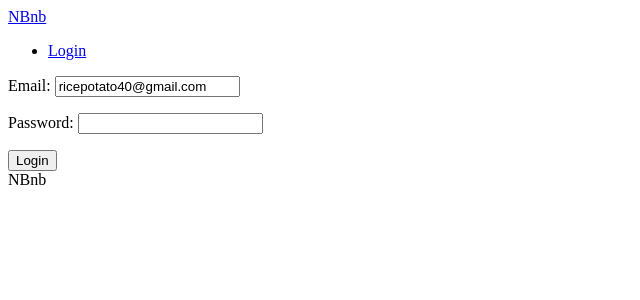
After one commit to ricepotato/airbnb-clone, a Django app: page /users/login in a window 1280 px wide. The commit adds this page. Shown: the top 300 px of the page, without its empty margins (0-640 px from the left). Run offline with Django 3.2, Linux system fonts and the light colour scheme.

Commit message:
user login

```diff
--- a/config/urls.py
+++ b/config/urls.py
@@ -21,6 +21,7 @@ from django.conf.urls.static import static
 urlpatterns = [
     path("", include("core.urls", namespace="core")),
     path("rooms/", include("rooms.urls", namespace="rooms")),
+    path("users/", include("users.urls", namespace="users")),
     path("admin/", admin.site.urls),
 ]
 
--- a/templates/partials/nav.html
+++ b/templates/partials/nav.html
@@ -1,5 +1,5 @@
 
 <a href="{% url "core:home" %}">NBnb</a>
 <ul>
-    <li><a href="#">Login </a></li>
+    <li><a href="{% url "users:login" %}">Login </a></li>
 </ul>
--- /dev/null
+++ b/templates/users/login.html
@@ -0,0 +1,18 @@
+{% extends "base.html" %}
+
+{% block page_title %}
+    Login
+{% endblock page_title %}
+
+{% block search-bar %}
+{% endblock search-bar %}
+
+{% block content %}
+<form method="post" action="{% url "users:login" %}">
+    {% csrf_token %}
+    {{form.as_p}}
+    <button>Login</button>
+</form>
+
+
+{% endblock content %}
--- /dev/null
+++ b/users/forms.py
@@ -0,0 +1,40 @@
+from django import forms
+from django.forms import widgets
+from . import models
+
+
+class LoginForm(forms.Form):
+    email = forms.EmailField(initial="ricepotato40@gmail.com")
+    password = forms.CharField(widget=widgets.PasswordInput())
+
+    """def clean_email(self):
+        email = self.cleaned_data.get("email")
+        try:
+            models.User.objects.get(username=email)
+            return email
+        except models.User.DoesNotExist:
+            raise forms.ValidationError("User Does not exist")
+
+    def clean_password(self):
+        email = self.cleaned_data.get("email")
+        password = self.cleaned_data.get("password")
+        try:
+            user = models.User.objects.get(username=email)
+            if user.check_password(password):
+                return password
+            else:
+                raise forms.ValidationError("password wrong")
+        except models.User.DoesNotExist:
+            raise forms.ValidationError("User Does not exist")"""
+
+    def clean(self):
+        email = self.cleaned_data.get("email")
+        password = self.cleaned_data.get("password")
+        try:
+            user = models.User.objects.get(email=email)
+            if user.check_password(password):
+                return self.cleaned_data
+            else:
+                self.add_error("password", forms.ValidationError("password wrong"))
+        except models.User.DoesNotExist:
+            self.add_error("email", forms.ValidationError("User Does not exist"))
--- /dev/null
+++ b/users/urls.py
@@ -0,0 +1,5 @@
+from django.urls import path
+from . import views
+
+app_name = "users"
+urlpatterns = [path("login", views.LoginView.as_view(), name="login")]
--- a/users/views.py
+++ b/users/views.py
@@ -1,3 +1,17 @@
 from django.shortcuts import render
+from django.views import View
+from . import forms
 
 # Create your views here.
+
+
+class LoginView(View):
+    def get(self, request):
+        form = forms.LoginForm
+        return render(request, "users/login.html", context={"form": form})
+
+    def post(self, request):
+        form = forms.LoginForm(request.POST)
+        if form.is_valid():
+            print(form.cleaned_data)
+        return render(request, "users/login.html", context={"form": form})
```
